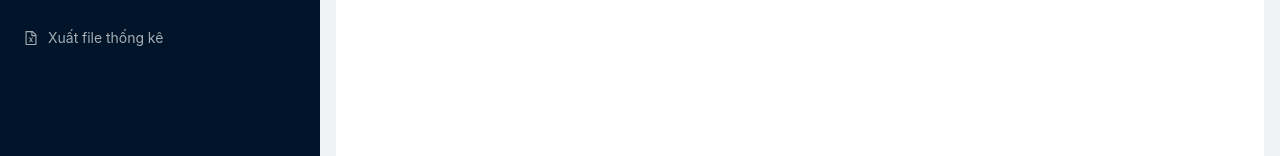
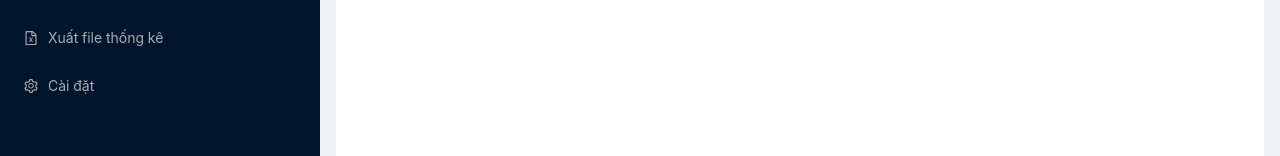
Before and after one commit to phatnguyen1006/LuviStay_admin, a React (Create React App) app: page /sign-in in a window 1280 px wide. Both pictures are taken after typing "Sample", "Sample123" into the empty fields and a click on the button "Log in". Shown: the part 386-542 px from the top of the page. Built offline with nearby package versions, Linux system fonts and the light colour scheme; no server answers.

Commit message:
Feat: Add Setting Routes

```diff
--- a/src/pages/admin/options/index.tsx
+++ b/src/pages/admin/options/index.tsx
@@ -5,6 +5,7 @@ import {
   BarChartOutlined,
   UserOutlined,
   FileTextOutlined,
+  SettingOutlined,
   FileExcelOutlined
 } from "@ant-design/icons";
 import React, { ReactElement } from "react";
@@ -135,4 +136,10 @@ export const menus: Array<IMenuItem> = [
 		title:"Xuất file thống kê",
 		path:`${APP_ROUTE.ADMIN}${ADMIN_ROUTE.EXPORT_FILE}`
 	},
+  {
+		key:"settings",
+		icon: () => <SettingOutlined />,
+		title:"Cài đặt",
+		path:`${APP_ROUTE.ADMIN}${ADMIN_ROUTE.SETTINGS}`
+	},
 ];
--- a/src/pages/admin/routes/index.tsx
+++ b/src/pages/admin/routes/index.tsx
@@ -20,8 +20,8 @@ export default function AdminRoutes() {
         <Route path={`${ADMIN_ROUTE.USER_REGULAR}`} element={<AdminDashboard />} />
         <Route path={`${ADMIN_ROUTE.USER_VIP}`} element={<AdminDashboard />} />
         <Route path={`${ADMIN_ROUTE.BLOG}`} element={<AdminDashboard />} />
+        <Route path={`${ADMIN_ROUTE.SETTINGS}`} element={<AdminDashboard />} />
         <Route path={`${ADMIN_ROUTE.EXPORT_FILE}`} element={<AdminDashboard />} />
-
       </Route>
     </Routes>
   );
--- a/src/routes/routes.const.ts
+++ b/src/routes/routes.const.ts
@@ -26,5 +26,6 @@ export const ADMIN_ROUTE = {
   BLOG: "/blog",
   REVIEW: "/review",
 
+  SETTINGS: "/settings",
   EXPORT_FILE: "/exportfile",
 };
```
